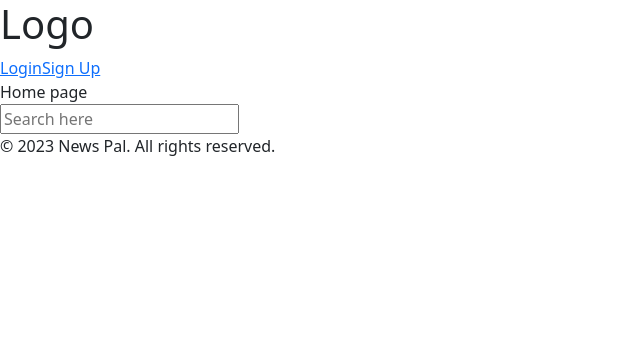
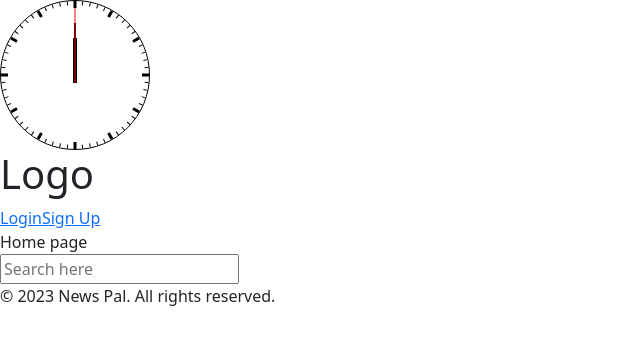
Before and after one commit to aboltins/News-Pal, a React (Create React App) app: page / in a window 1280 px wide. Shown: the top 344 px of the page, without its empty margins (0-640 px from the left). Built offline with nearby package versions, Linux system fonts and the light colour scheme; no server answers.

Commit message:
added clock widget

```diff
--- a/src/App.js
+++ b/src/App.js
@@ -1,5 +1,5 @@
 import "./App.css";
-import {BrowserRouter as Router, Routes, Route } from "react-router-dom";
+import { BrowserRouter as Router, Routes, Route } from "react-router-dom";
 import Home from "./pages/Home";
 import { UserAuthContextProvider } from "./components/UserAuthContext";
 import Login from "./pages/Login";
@@ -8,19 +8,22 @@ import ProtectedRoute from "./components/ProtectedRoute";
 import UserPage from "./pages/UserPage";
 import Header from "./components/Header";
 import Footer from "./components/Footer";
+import Clock from "react-clock";
 
 function App() {
   return (
     <UserAuthContextProvider>
       <Router>
+        <Clock />
         <Header />
+
         <Routes>
           <Route exact path="/" element={<Home />} />
           <Route
             path="/userpage"
             element={
               <ProtectedRoute>
-              <UserPage/>
+                <UserPage />
               </ProtectedRoute>
             }
           />
--- a/src/components/Clock.js
+++ b/src/components/Clock.js
@@ -1,4 +1,5 @@
 import React from "react";
+import 'react-clock/dist/Clock.css';
 
 const Clock = () => {
   return (
```
Lines whose indentation alone changed are shown as unchanged.
